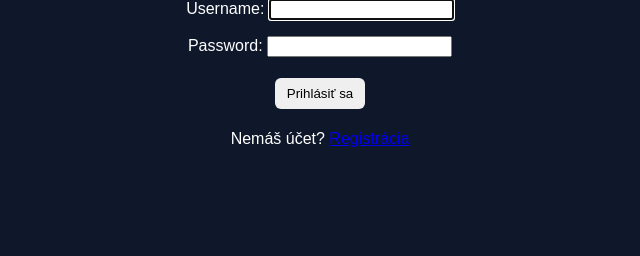
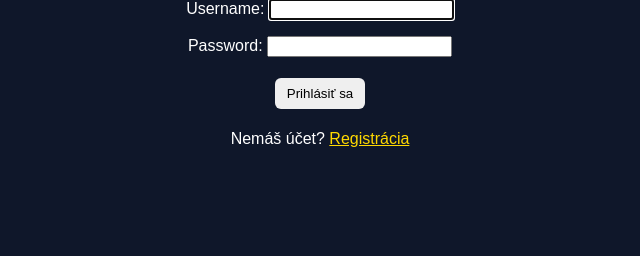
Before and after one commit to idulik/Piskvorky-15x15, a Django app: page / in a window 1280 px wide. Shown: the part 544-800 px from the top of the page, without its empty margins (320-960 px from the left). Run offline with Django 5.2, Linux system fonts and the light colour scheme; parts of the project's set-up code (start-up, migrations or seed data) failed here and were passed over.

Commit message:
zmena farby textu registracia

```diff
--- a/templates/home.html
+++ b/templates/home.html
@@ -93,7 +93,7 @@
 
     <p>
         Nemáš účet?
-        <a href="/accounts/register/">Registrácia</a>
+        <a href="/register" class="register-link">Registrácia</a>
     </p>
 
 {% endif %}
@@ -160,6 +160,11 @@ hr {
     opacity: 0.3;
 }
 
+/* register link */
+.register-link {
+    color: rgb(255, 217, 0);
+}
+
 </style>
 
 </body>
```
